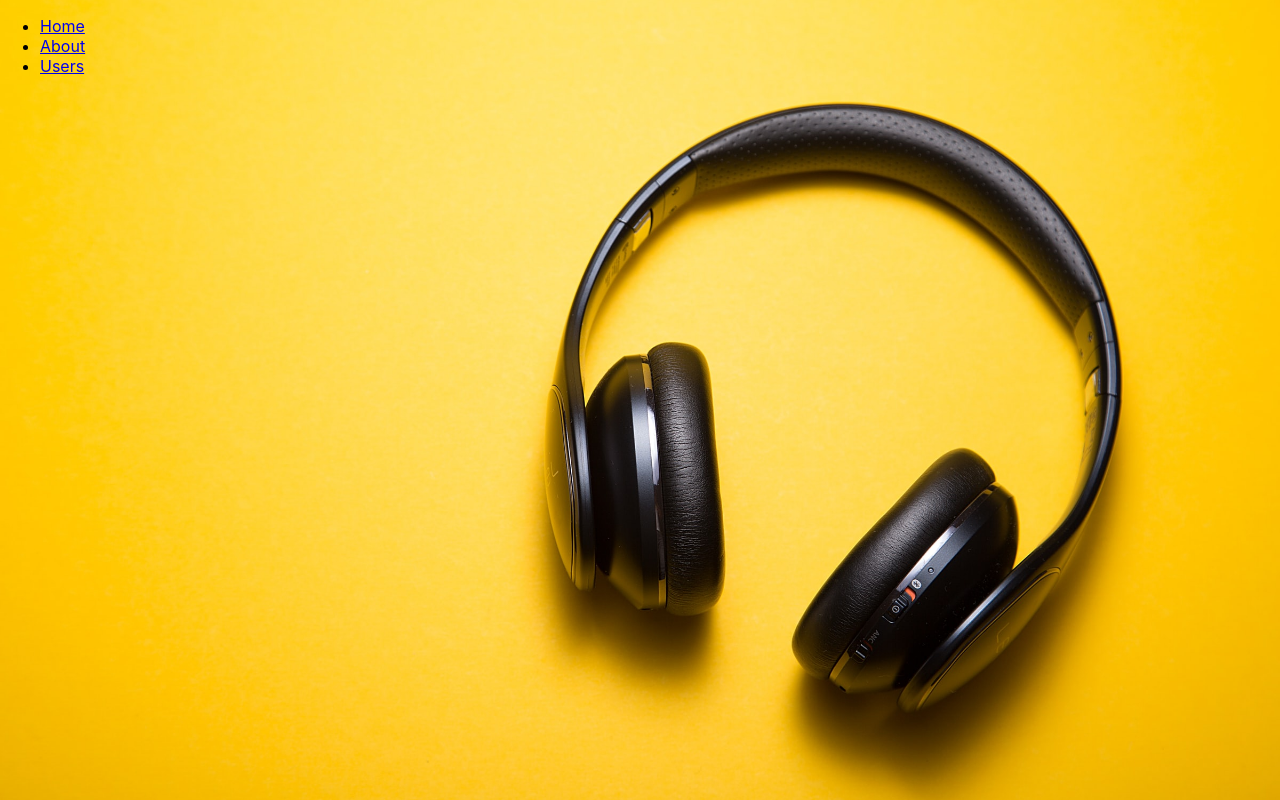
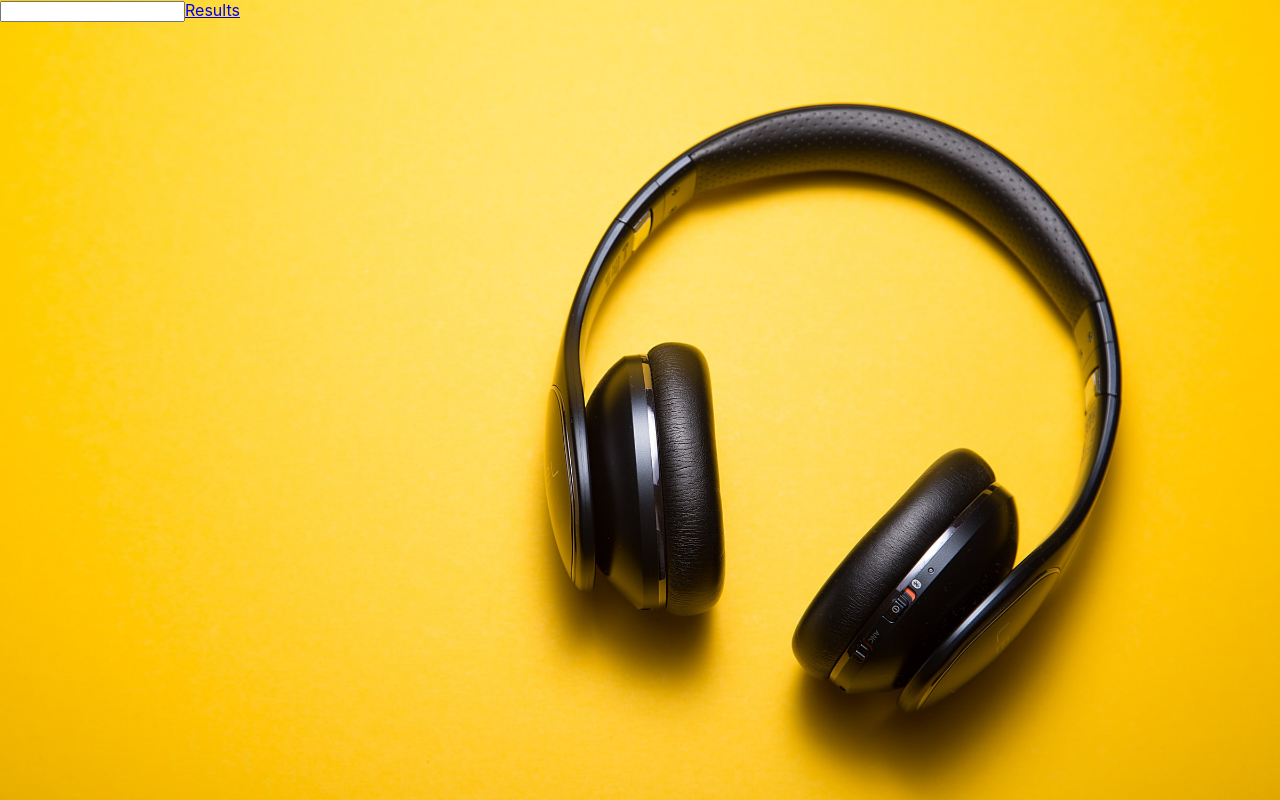
Before and after one commit to EmilyBonar/TreeTunes, a React (Create React App) app: page / in a window 1280 px wide. Built offline with nearby package versions, Linux system fonts and the light colour scheme.

Commit message:
Set up page structure

```diff
--- a/src/App.js
+++ b/src/App.js
@@ -1,4 +1,3 @@
-import logo from "./logo.svg";
 import "./App.css";
 import { BrowserRouter as Router, Switch, Route, Link } from "react-router-dom";
 
@@ -8,11 +7,8 @@ export default function App() {
 			{/* A <Switch> looks through its children <Route>s and
             renders the first one that matches the current URL. */}
 			<Switch>
-				<Route path="/about">
-					<About />
-				</Route>
-				<Route path="/users">
-					<Users />
+				<Route path="/results">
+					<Results />
 				</Route>
 				<Route path="/">
 					<Home />
@@ -24,26 +20,13 @@ export default function App() {
 
 function Home() {
 	return (
-		<nav>
-			<ul>
-				<li>
-					<Link to="/">Home</Link>
-				</li>
-				<li>
-					<Link to="/about">About</Link>
-				</li>
-				<li>
-					<Link to="/users">Users</Link>
-				</li>
-			</ul>
-		</nav>
+		<div>
+			<input></input>
+			<Link to="/results">Results</Link>
+		</div>
 	);
 }
 
-function About() {
-	return <h2>About</h2>;
+function Results() {
+	return <Link to="/">Try another playlist</Link>;
 }
-
-function Users() {
-	return <h2>Users</h2>;
-}
```
